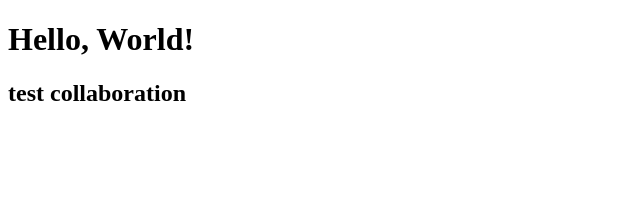
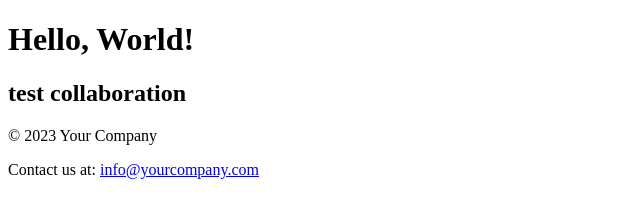
Before and after one commit to Capitaine-ghost/test_repos, a plain HTML site: page index.html in a window 1280 px wide. Shown: the whole page, without its empty margins (0-640 px from the left). Drawn offline with Linux system fonts and the light colour scheme.

Commit message:
ajout du footer

```diff
--- a/index.html
+++ b/index.html
@@ -8,5 +8,9 @@
 <body>
     <h1>Hello, World!</h1>
     <h2>test collaboration </h2>
+    <footer>
+        <p>© 2023 Your Company</p>
+        <p>Contact us at: <a href="mailto:info@yourcompany.com">info@yourcompany.com</a></p>
+    </footer>
 </body>
 </html>
```
